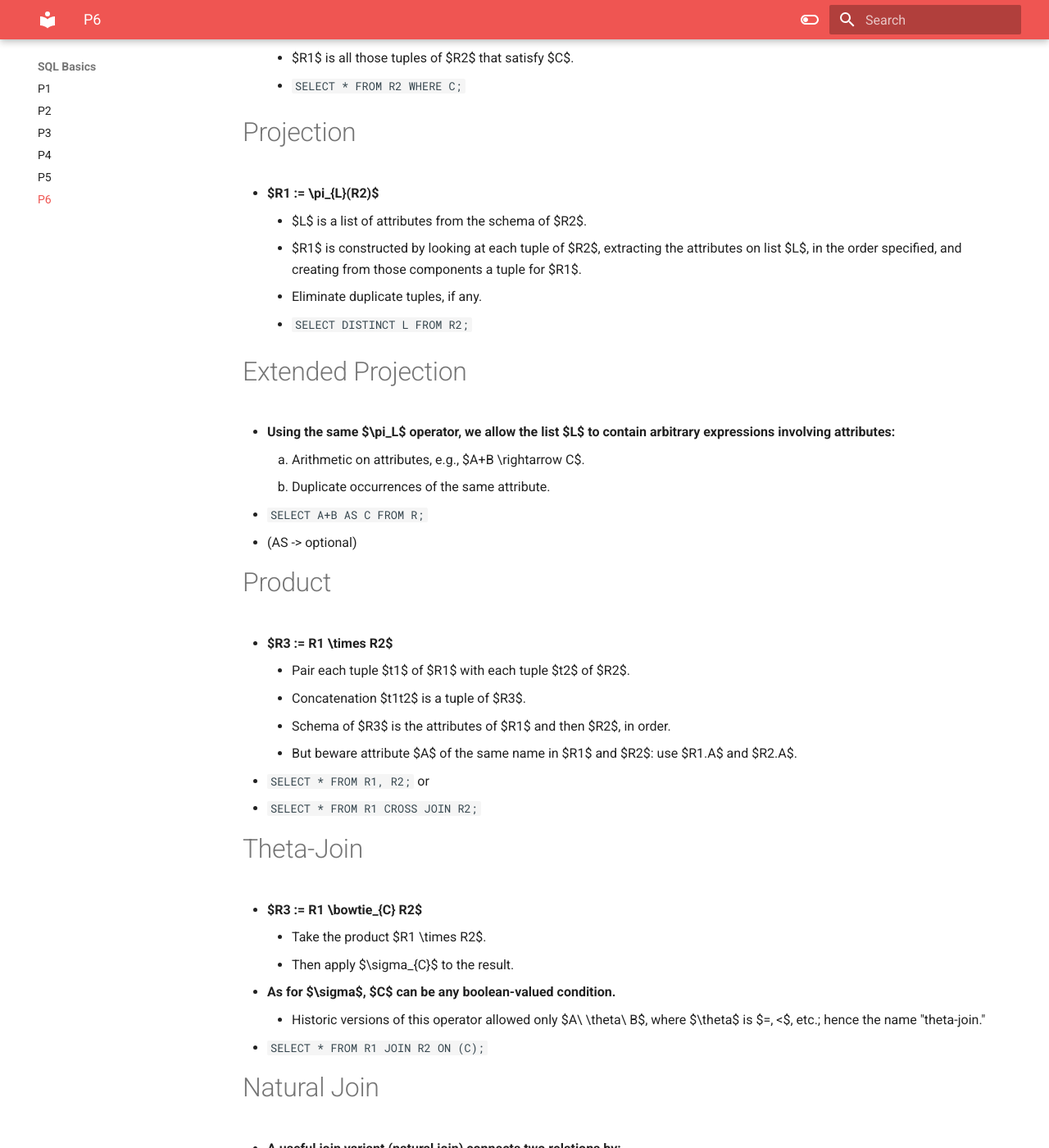
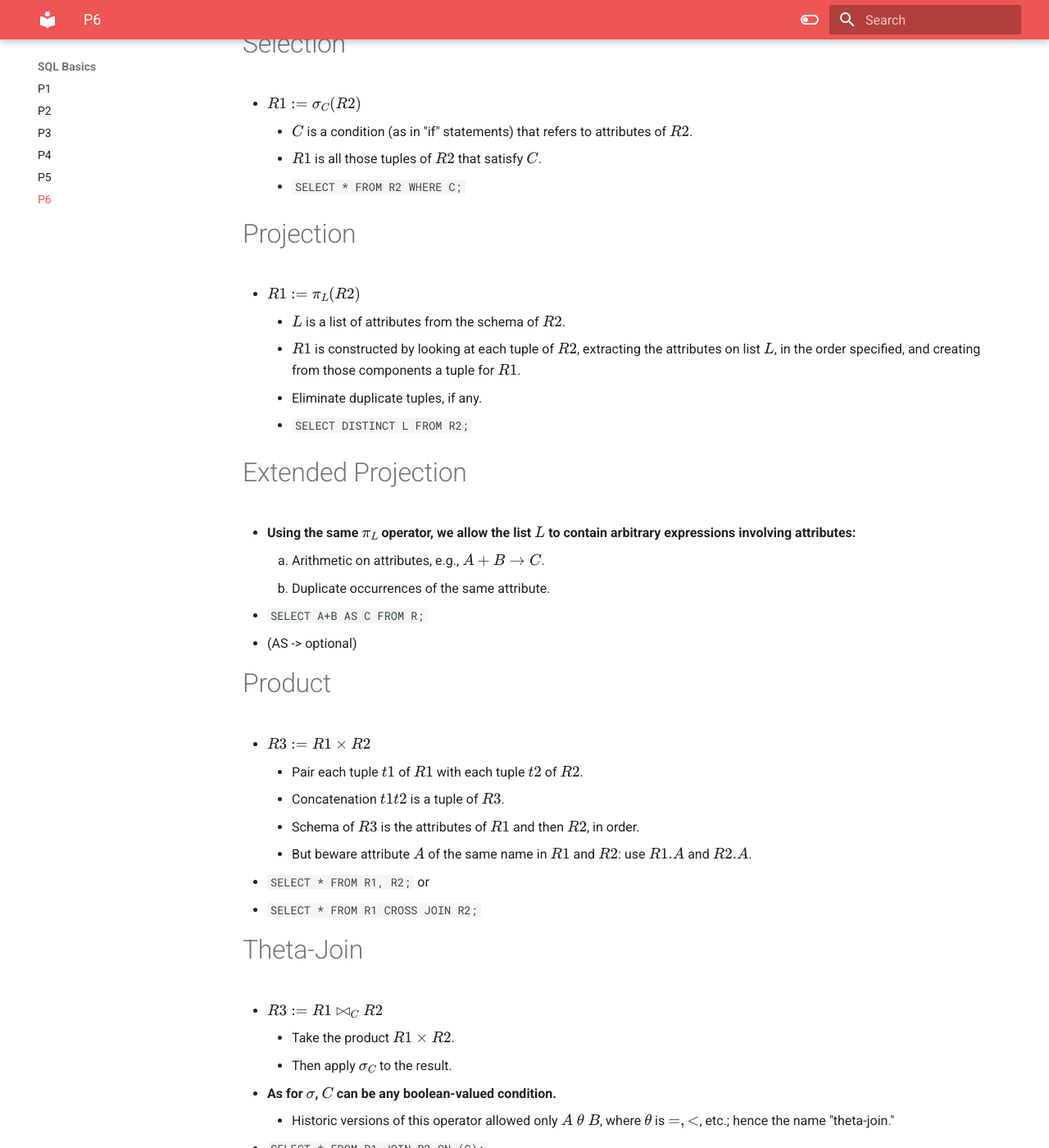
Before and after one commit to holiczab/elte-databases, an MkDocs documentation site: the page built from docs/sql/P6.md, in a window 1280 px wide and 1400 px high, scrolled down 894 px. Shown: the whole window at 82% size. Built offline with MkDocs 1.6.1 and Material for MkDocs 9.7.7, drawn with Linux system fonts in a browser that asks for light colours; some of the changed text lies outside the part shown.

Commit message:
P6 image fix

```diff
--- a/docs/sql/P6.md
+++ b/docs/sql/P6.md
@@ -9,55 +13,55 @@
 
 # Union, intersection, difference
 
-* **$R \cup S$**
+* **\( R \cup S \)**
     * `SELECT ... UNION SELECT ...;`
     * (Duplicate elimination: UNION ALL: multiset, UNION: set)
-* **$R \cap S$**
+* **\( R \cap S \)**
     * `SELECT ... INTERSECT SELECT ...;`
-* **$R - S$**
+* **\( R - S \)**
     * `SELECT ... MINUS SELECT ...;`
     * (Some DBMS uses EXCEPT)
 
 # Selection
 
-* **$R1 := \sigma_{C}(R2)$**
-    * $C$ is a condition (as in "if" statements) that refers to attributes of $R2$.
-    * $R1$ is all those tuples of $R2$ that satisfy $C$.
+* **\( R1 := \sigma_{C}(R2) \)**
+    * \( C \) is a condition (as in "if" statements) that refers to attributes of \( R2 \).
+    * \( R1 \) is all those tuples of \( R2 \) that satisfy \( C \).
     * `SELECT * FROM R2 WHERE C;`
 
 # Projection
 
-* **$R1 := \pi_{L}(R2)$**
-    * $L$ is a list of attributes from the schema of $R2$.
-    * $R1$ is constructed by looking at each tuple of $R2$, extracting the attributes on list $L$, in the order specified, and creating from those components a tuple for $R1$.
+* **\( R1 := \pi_{L}(R2) \)**
+    * \( L \) is a list of attributes from the schema of \( R2 \).
+    * \( R1 \) is constructed by looking at each tuple of \( R2 \), extracting the attributes on list \( L \), in the order specified, and creating from those components a tuple for \( R1 \).
     * Eliminate duplicate tuples, if any.
     * `SELECT DISTINCT L FROM R2;`
 
 # Extended Projection
 
-* **Using the same $\pi_L$ operator, we allow the list $L$ to contain arbitrary expressions involving attributes:**
-    1. Arithmetic on attributes, e.g., $A+B \rightarrow C$.
+* **Using the same \( \pi_L \) operator, we allow the list \( L \) to contain arbitrary expressions involving attributes:**
+    1. Arithmetic on attributes, e.g., \( A+B \rightarrow C \).
     2. Duplicate occurrences of the same attribute.
 * `SELECT A+B AS C FROM R;`
 * (AS -> optional)
 
 # Product
 
-* **$R3 := R1 \times R2$**
-    * Pair each tuple $t1$ of $R1$ with each tuple $t2$ of $R2$.
-    * Concatenation $t1t2$ is a tuple of $R3$.
-    * Schema of $R3$ is the attributes of $R1$ and then $R2$, in order.
-    * But beware attribute $A$ of the same name in $R1$ and $R2$: use $R1.A$ and $R2.A$.
+* **\( R3 := R1 \times R2 \)**
+    * Pair each tuple \( t1 \) of \( R1 \) with each tuple \( t2 \) of \( R2 \).
+    * Concatenation \( t1t2 \) is a tuple of \( R3 \).
+    * Schema of \( R3 \) is the attributes of \( R1 \) and then \( R2 \), in order.
+    * But beware attribute \( A \) of the same name in \( R1 \) and \( R2 \): use \( R1.A \) and \( R2.A \).
 * `SELECT * FROM R1, R2;` or
 * `SELECT * FROM R1 CROSS JOIN R2;`
 
 # Theta-Join
 
-* **$R3 := R1 \bowtie_{C} R2$**
-    * Take the product $R1 \times R2$.
-    * Then apply $\sigma_{C}$ to the result.
-* **As for $\sigma$, $C$ can be any boolean-valued condition.**
-    * Historic versions of this operator allowed only $A\ \theta\ B$, where $\theta$ is $=, <$, etc.; hence the name "theta-join."
+* **\( R3 := R1 \bowtie_{C} R2 \)**
+    * Take the product \( R1 \times R2 \).
+    * Then apply \( \sigma_{C} \) to the result.
+* **As for \( \sigma \), \( C \) can be any boolean-valued condition.**
+    * Historic versions of this operator allowed only \( A\ \theta\ B \), where \( \theta \) is \( =, < \), etc.; hence the name "theta-join."
 * `SELECT * FROM R1 JOIN R2 ON (C);`
 
 # Natural Join
@@ -65,14 +69,14 @@
 * **A useful join variant (natural join) connects two relations by:**
     * Equating attributes of the same name, and
     * Projecting out one copy of each pair of equated attributes.
-* **Denoted $R3 := R1 \bowtie R2$.**
+* **Denoted \( R3 := R1 \bowtie R2 \).**
 * `SELECT * FROM R1 NATURAL JOIN R2;`
 
 # Renaming
 
-* **The $\rho$ operator gives a new schema to a relation.**
-* **$R1 := \rho_{R1(A1, ..., An)}(R2)$ makes $R1$ be a relation with attributes $A1, ..., An$ and the same tuples as $R2$.**
-* **Simplified notation: $R1(A1, ..., An) := R2$.**
+* **The \( \rho \) operator gives a new schema to a relation.**
+* **\( R1 := \rho_{R1(A1, ..., An)}(R2) \) makes \( R1 \) be a relation with attributes \( A1, ..., An \) and the same tuples as \( R2 \).**
+* **Simplified notation: \( R1(A1, ..., An) := R2 \).**
 * `SELECT X1 A1, X2 A2, ... Xn An FROM R2;`
 * `CREATE TABLE R1 AS SELECT X1 A1, X2 A2, ... Xn An FROM R2;`
 
--- a/mkdocs.yml
+++ b/mkdocs.yml
@@ -1,4 +1,4 @@
-site_name: ELTE DATABASES I. AND II. CLASSES PRACTICE NOTES - HOLICZA BARNABÁS
+site_name: ELTE DATABASES I. AND II. CLASSES PRACTICE NOTES
 theme:
   name: material
   features:
@@ -33,9 +33,15 @@ markdown_extensions:
       anchor_linenums: true
       line_spans: __span
       pygments_lang_class: true
+  - pymdownx.arithmatex:
+      generic: true
   - pymdownx.inlinehilite
   - pymdownx.snippets
   - pymdownx.superfences
+
+extra_javascript:
+  - https://polyfill.io/v3/polyfill.min.js?features=es6
+  - https://cdn.jsdelivr.net/npm/mathjax@3/es5/tex-mml-chtml.js
 
 nav:
 - SQL Basics:
@@ -52,3 +58,8 @@ nav:
   - P11: pl_sql/P11.md
 - PL/SQL Optimization
 - Advanced PL/SQL
+
+extra:
+  generator: false
+
+copyright: Copyright &copy; <script>document.write(new Date().getFullYear())</script> Holicza Barnabás & ELTE
```
Also changed, not shown: other parts of docs/sql/P6.md (+67 -63 lines).
